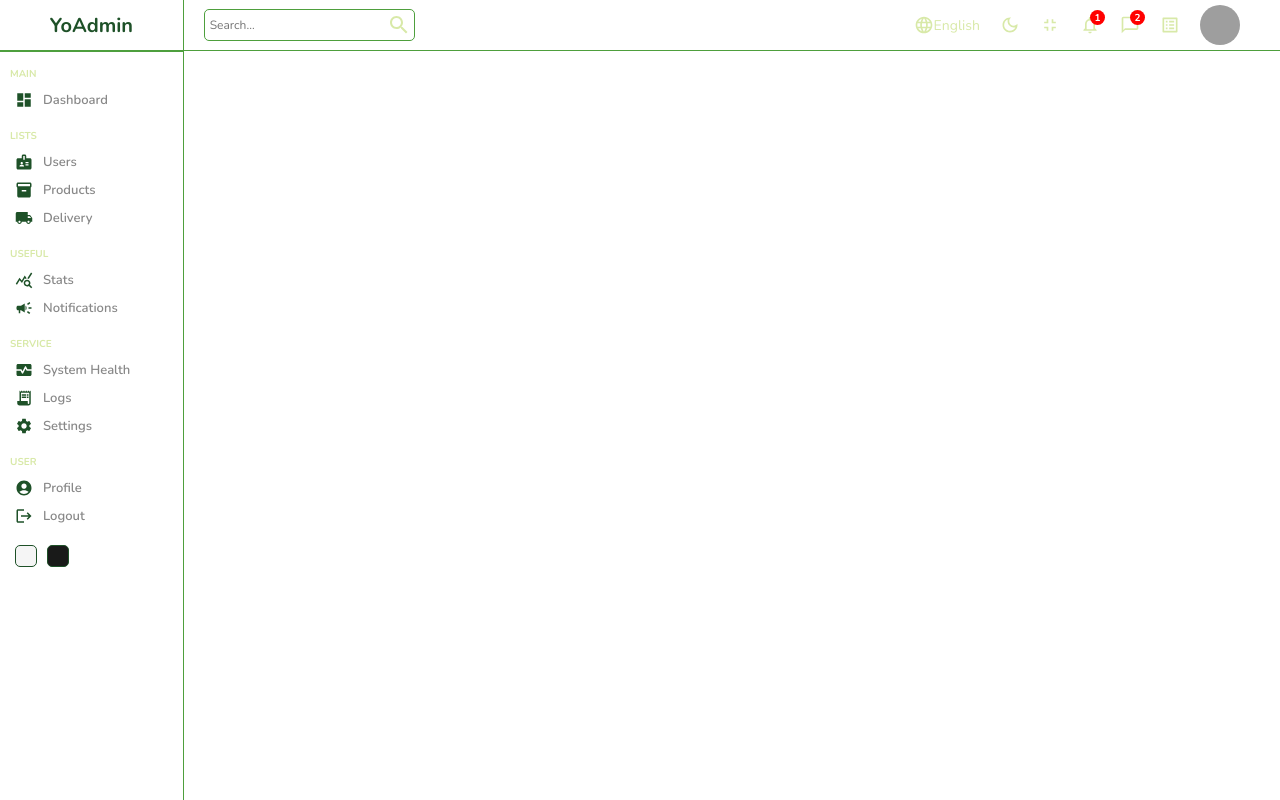
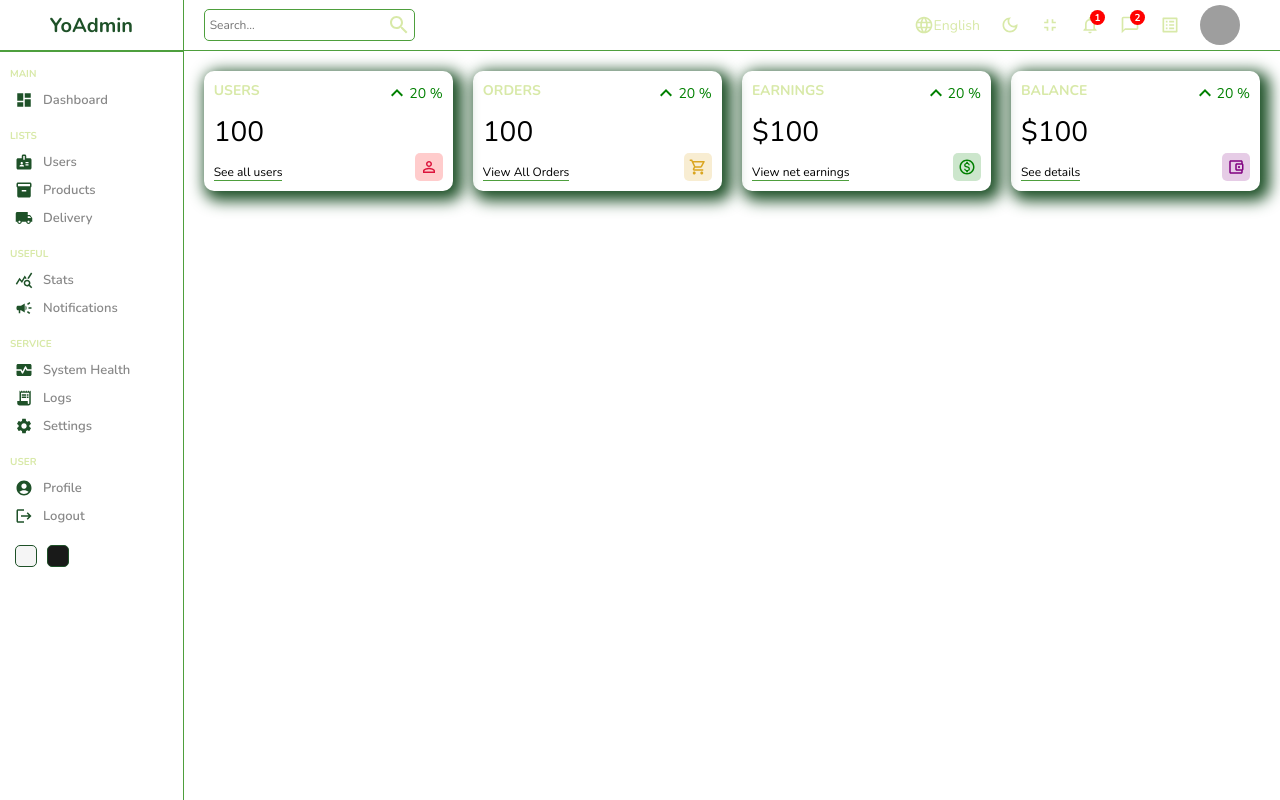
Before and after one commit to Blueprint-Avenue/yoadmin, a React (Create React App) app: page / in a window 1280 px wide. Built offline with nearby package versions, Linux system fonts and the light colour scheme; grey boxes are pictures that could not be loaded.

Commit message:
completed widget component & scss

```diff
--- a/src/components/navbar/Navbar.js
+++ b/src/components/navbar/Navbar.js
@@ -5,7 +5,6 @@ import DarkModeOutlinedIcon from "@mui/icons-material/DarkModeOutlined";
 import FullscreenExitOutlinedIcon from "@mui/icons-material/FullscreenExitOutlined";
 import NotificationsNoneOutlinedIcon from "@mui/icons-material/NotificationsNoneOutlined";
 import ChatBubbleOutlineIcon from "@mui/icons-material/ChatBubbleOutline";
-import ChatBubbleIcon from "@mui/icons-material/ChatBubble";
 import ListAltOutlinedIcon from "@mui/icons-material/ListAltOutlined";
 
 const Navbar = () => {
@@ -41,7 +40,7 @@ const Navbar = () => {
 					<div className="item">
 						<img
 							src="https://images.pexels.com/photos/1808398/pexels-photo-1808398.jpeg?auto=compress&cs=tinysrgb&w=1260&h=750&dpr=1"
-							alt="avatar image"
+							alt=""
 							className="avatar"
 						/>
 					</div>
--- /dev/null
+++ b/src/components/widgets/Widget.js
@@ -0,0 +1,92 @@
+import "./widget.scss";
+import KeyboardArrowUpIcon from "@mui/icons-material/KeyboardArrowUp";
+import PersonOutlineIcon from "@mui/icons-material/PersonOutline";
+import AccountBalanceWalletOutlinedIcon from "@mui/icons-material/AccountBalanceWalletOutlined";
+import ShoppingCartOutlinedIcon from "@mui/icons-material/ShoppingCartOutlined";
+import MonetizationOnOutlinedIcon from "@mui/icons-material/MonetizationOnOutlined";
+
+const Widget = ({type}) => {
+	let data;
+	const amount = 100;
+	const diff = 20;
+	switch (type) {
+		case "user":
+			data = {
+				title: "USERS",
+				isMoney: false,
+				link: "See all users",
+				icon: (
+					<PersonOutlineIcon
+						className="icon"
+						style={{color: "crimson", backgroundColor: "rgba(255,0,0,0.2"}}
+					/>
+				),
+			};
+			break;
+		case "order":
+			data = {
+				title: "ORDERS",
+				isMoney: false,
+				link: "View All Orders",
+				icon: (
+					<ShoppingCartOutlinedIcon
+						className="icon"
+						style={{color: "goldenrod", backgroundColor: "rgba(218,165,32,0.2"}}
+					/>
+				),
+			};
+			break;
+		case "earnings":
+			data = {
+				title: "EARNINGS",
+				isMoney: true,
+				link: "View net earnings",
+				icon: (
+					<MonetizationOnOutlinedIcon
+						className="icon"
+						style={{color: "green", backgroundColor: "rgba(0,128,0,0.2"}}
+					/>
+				),
+			};
+			break;
+		case "balance":
+			data = {
+				title: "BALANCE",
+				isMoney: true,
+				link: "See details",
+				icon: (
+					<AccountBalanceWalletOutlinedIcon
+						className="icon"
+						style={{color: "purple", backgroundColor: "rgba(128,0,128,0.2"}}
+					/>
+				),
+			};
+			break;
+		default:
+			break;
+	}
+
+	return (
+		<div className="widget">
+			{/* left */}
+			<div className="left">
+				<span className="title">{data.title}</span>
+				<span className="counter">
+					{data.isMoney && "$"}
+					{amount}
+				</span>
+				<span className="link">{data.link}</span>
+			</div>
+			{/* right */}
+			<div className="right">
+				<div className="percentage positive">
+					<KeyboardArrowUpIcon />
+					{diff} %
+				</div>
+				{data.icon}
+			</div>
+		</div>
+	);
+};
+
+export default Widget;
--- /dev/null
+++ b/src/components/widgets/widget.scss
@@ -0,0 +1,48 @@
+.widget{
+    display: flex;
+    flex: 1;
+    padding: 10px;
+    justify-content: space-between;
+-webkit-box-shadow: 5px 5px 15px 5px #1E5128;
+box-shadow: 5px 5px 15px 5px #1E5128;
+border-radius: 10px;
+height: 100px;
+.left,.right{
+    display: flex;
+    flex-direction: column;
+    justify-content: space-between;
+    .title{
+        font-weight: bold;
+        font-size: 14px;
+        color: #D8E9A8;
+    }
+    .counter{
+        font-size: 28px;
+        font-weight: 300;
+    }
+    .link{
+        width: max-content;
+        font-size: 12px;
+        border-bottom: 1px solid #4E9F3D;
+    }
+    .percentage{
+        display: flex;
+        align-items: center;
+        font-size: 14px;
+
+        &.positive{
+            color: green;
+        }
+        &.negative{
+            color: red;
+        }
+    }
+    .icon{
+        font-size: 18px;
+        padding: 5px;
+        border-radius: 5px;
+        align-self: flex-end;
+    }
+}
+
+}
--- a/src/pages/home/Home.js
+++ b/src/pages/home/Home.js
@@ -1,5 +1,6 @@
 import Navbar from "../../components/navbar/Navbar";
 import Sidebar from "../../components/sidebar/Sidebar";
+import Widget from "../../components/widgets/Widget";
 import "./home.scss";
 
 const Home = () => {
@@ -10,6 +11,12 @@ const Home = () => {
 			<div className="homeContainer">
 				{/* Navbar Component */}
 				<Navbar />
+				<div className="widgets">
+					<Widget type="user" />
+					<Widget type="order" />
+					<Widget type="earnings" />
+					<Widget type="balance" />
+				</div>
 			</div>
 		</div>
 	);
--- a/src/pages/home/home.scss
+++ b/src/pages/home/home.scss
@@ -4,4 +4,9 @@
     .homeContainer{
         flex: 6;
     }
+    .widgets{
+        display: flex;
+        padding: 20px;
+        gap: 20px;
+    }
 }
```
